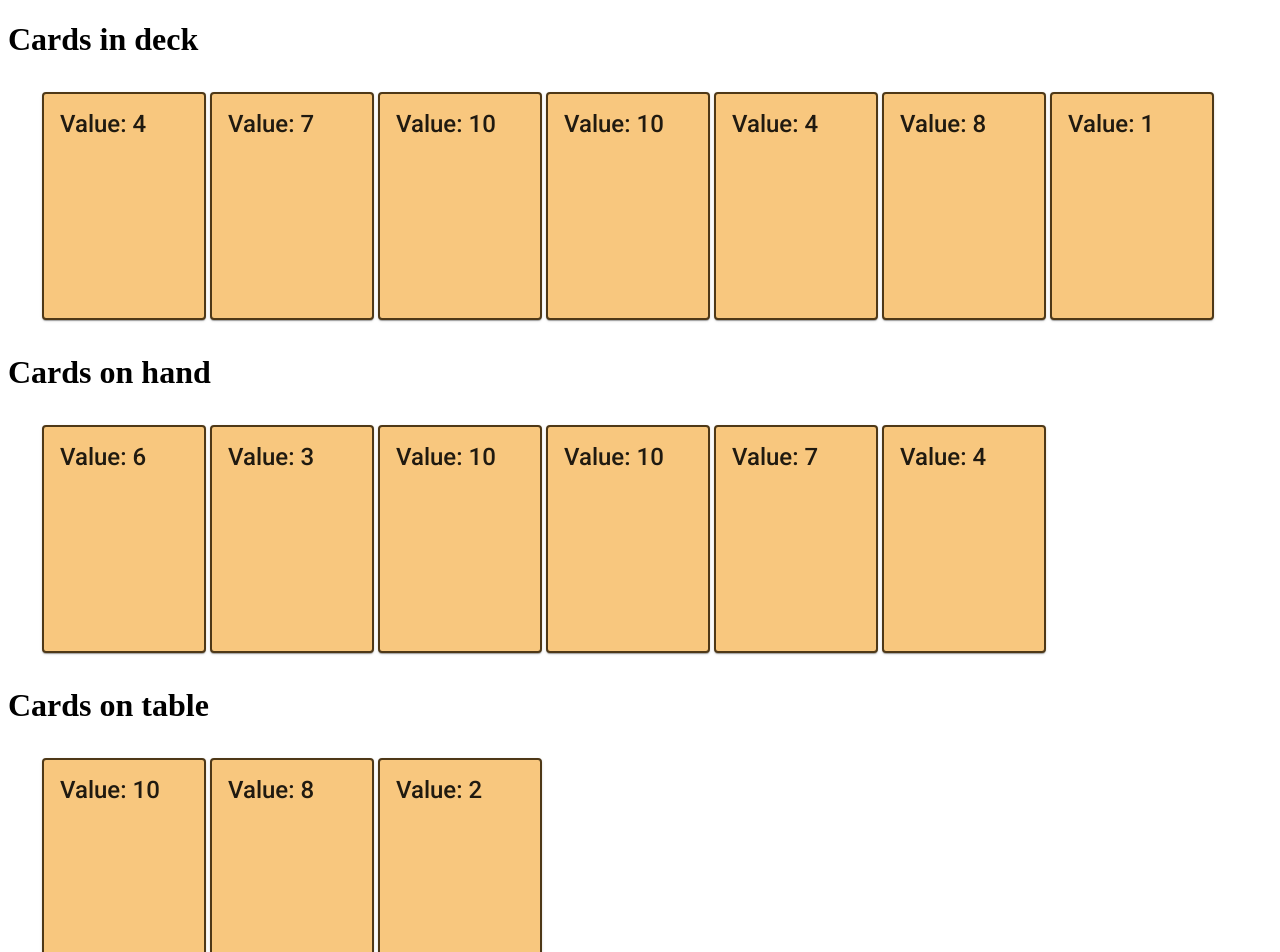
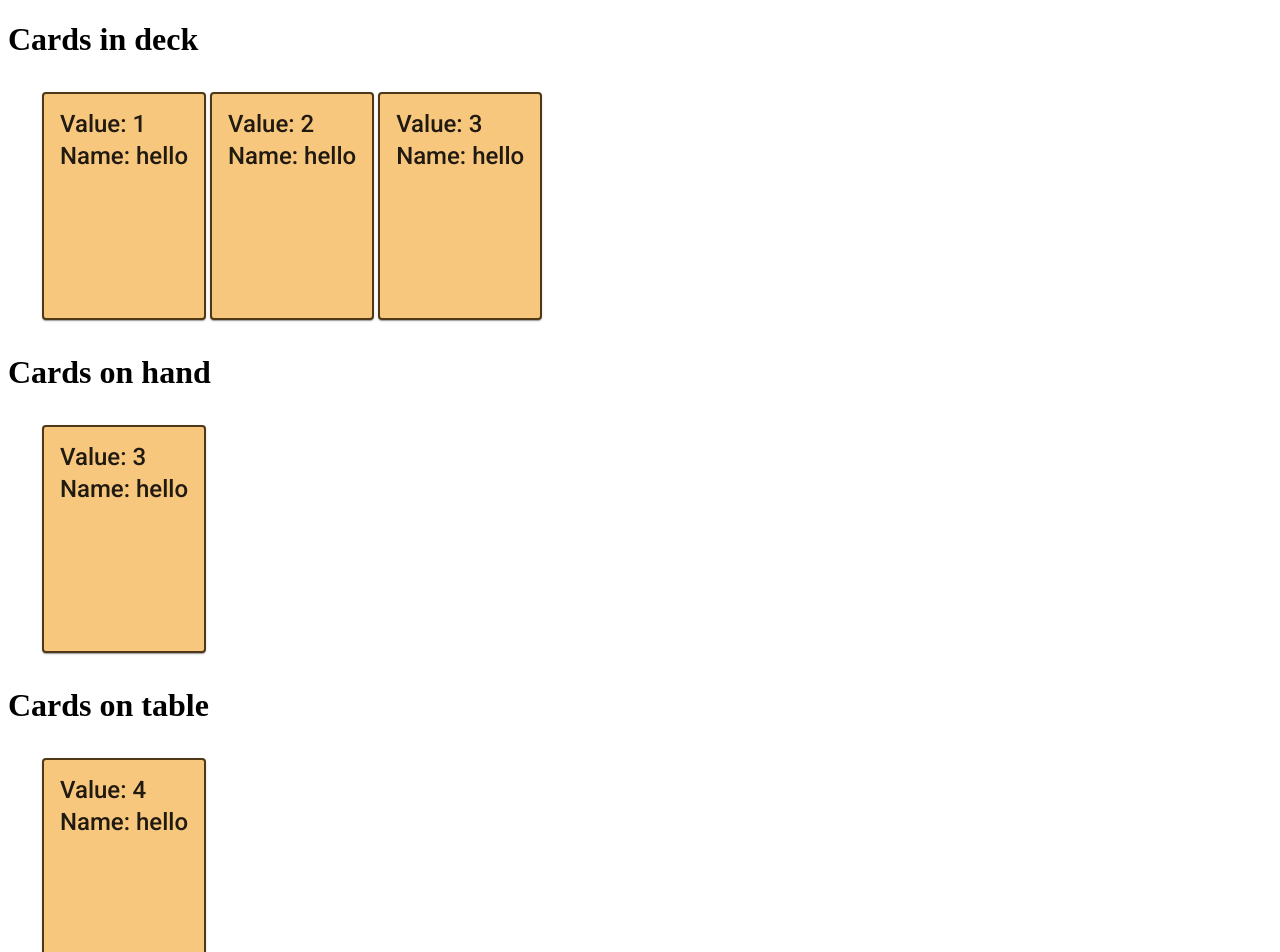
Before and after one commit to tommi-tuovinen/angular-gwent-exercise, an Angular app: page / in a window 1280 px wide. Shown: the top 952 px of the page. Built offline with nearby package versions, Linux system fonts and the light colour scheme.

Commit message:
Add card model

```diff
--- a/src/app/card/card.component.html
+++ b/src/app/card/card.component.html
@@ -1,3 +1,4 @@
 <mat-card>
-  <mat-card-title>Value: {{attackPower}}</mat-card-title>
+  <mat-card-title>Value: {{card?.attackPower}}</mat-card-title>
+  <mat-card-title>Name: {{card?.name}}</mat-card-title>
 </mat-card>
--- a/src/app/card/card.component.ts
+++ b/src/app/card/card.component.ts
@@ -7,6 +7,7 @@ import { Card } from './card';
   styleUrls: ['./card.component.sass']
 })
 export class CardComponent implements OnInit {
+  @Input() card: Card | undefined;
   @Input() attackPower : number = 0;
 
   constructor() {}
--- /dev/null
+++ b/src/app/card/card.ts
@@ -0,0 +1,7 @@
+export class Card {
+  constructor(
+    public attackPower: number,
+    public name: string,
+    private type: string
+  ) {}
+}
--- a/src/app/deck/deck.component.html
+++ b/src/app/deck/deck.component.html
@@ -1,4 +1,4 @@
 <h1>Cards in deck</h1>
 <div class="card-container">
-  <app-card *ngFor="let card of cards" [attackPower]=card ></app-card>
+  <app-card *ngFor="let card of cards" [card]=card ></app-card>
 </div>
--- a/src/app/deck/deck.component.ts
+++ b/src/app/deck/deck.component.ts
@@ -1,4 +1,5 @@
 import { Component, Input, OnInit } from '@angular/core';
+import { Card } from '../card/card';
 
 @Component({
   selector: 'app-deck',
@@ -6,7 +7,7 @@ import { Component, Input, OnInit } from '@angular/core';
   styleUrls: ['./deck.component.sass']
 })
 export class DeckComponent implements OnInit {
-  @Input() cards : number[] = [0,0,0,0,0,0,0];
+  @Input() cards : Card[] = [new Card(1, 'hello', 'type'), new Card(2, 'hello', 'type'), new Card(3, 'hello', 'type')];
   constructor() { }
 
   ngOnInit(): void {
--- a/src/app/game-board/game-board.component.html
+++ b/src/app/game-board/game-board.component.html
@@ -1,4 +1,4 @@
 <h1>Cards on table</h1>
 <div class="card-container">
-  <app-card *ngFor="let card of cards" [attackPower]=card ></app-card>
+  <app-card *ngFor="let card of cards" [card]=card ></app-card>
 </div>
--- a/src/app/game-board/game-board.component.ts
+++ b/src/app/game-board/game-board.component.ts
@@ -1,4 +1,5 @@
 import { Component, Input, OnInit } from '@angular/core';
+import { Card } from '../card/card';
 
 @Component({
   selector: 'app-game-board',
@@ -6,7 +7,7 @@ import { Component, Input, OnInit } from '@angular/core';
   styleUrls: ['./game-board.component.sass']
 })
 export class GameBoardComponent implements OnInit {
-  @Input() cards : number[] = [0,0,0];
+  @Input() cards : Card[] = [new Card(4, 'hello', 'type')];
 
   constructor() { }
 
--- a/src/app/hand/hand.component.html
+++ b/src/app/hand/hand.component.html
@@ -1,4 +1,4 @@
 <h1>Cards on hand</h1>
 <div class="card-container">
-  <app-card *ngFor="let card of cards" [attackPower]=card ></app-card>
+  <app-card *ngFor="let card of cards" [card]=card ></app-card>
 </div>
--- a/src/app/hand/hand.component.ts
+++ b/src/app/hand/hand.component.ts
@@ -1,4 +1,5 @@
 import { Component, Input, OnInit } from '@angular/core';
+import { Card } from '../card/card';
 
 @Component({
   selector: 'app-hand',
@@ -7,7 +8,7 @@ import { Component, Input, OnInit } from '@angular/core';
 })
 export class HandComponent implements OnInit {
   handlimit : number = 10;
-  @Input() cards : number[] = [0,0,0,0,0,0];
+  @Input() cards : Card[] = [new Card(3, 'hello', 'type')];
 
   constructor() { }
 
```
